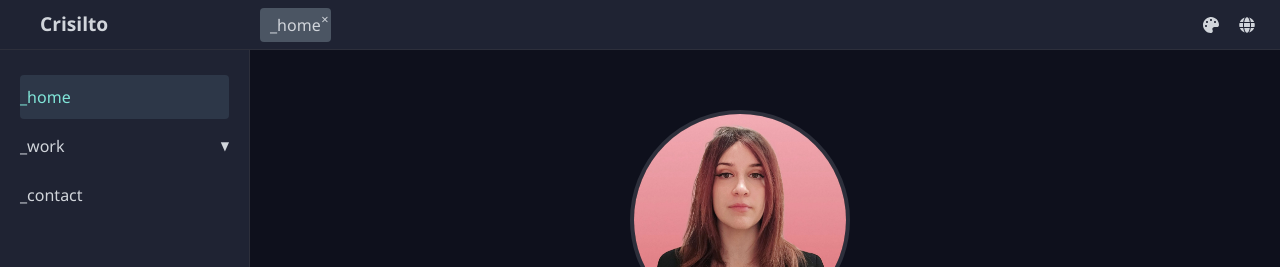
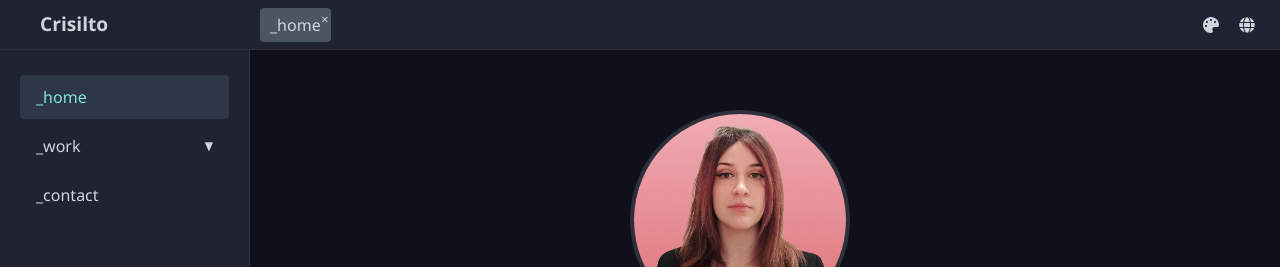
Before and after one commit to crisilto/portfolio, a React (Vite) app: page / in a window 1280 px wide. Shown: the top 267 px of the page. Built offline with nearby package versions, Linux system fonts and the light colour scheme.

Commit message:
Small fix padding

```diff
--- a/src/styles/Header.css
+++ b/src/styles/Header.css
@@ -21,7 +21,6 @@
   }
 
   .sidebar li {
-    padding: 10px 0;
     cursor: pointer;
     transition: color 0.3s ease, background-color 0.3s ease;
   }
--- a/src/styles/Layout.css
+++ b/src/styles/Layout.css
@@ -121,7 +121,7 @@
 }
 
 .sidebar li {
-    padding: 8px 15px;
+    padding: 10px 16px;
     margin: 5px 0;
     border-radius: 4px;
     cursor: pointer;
```
